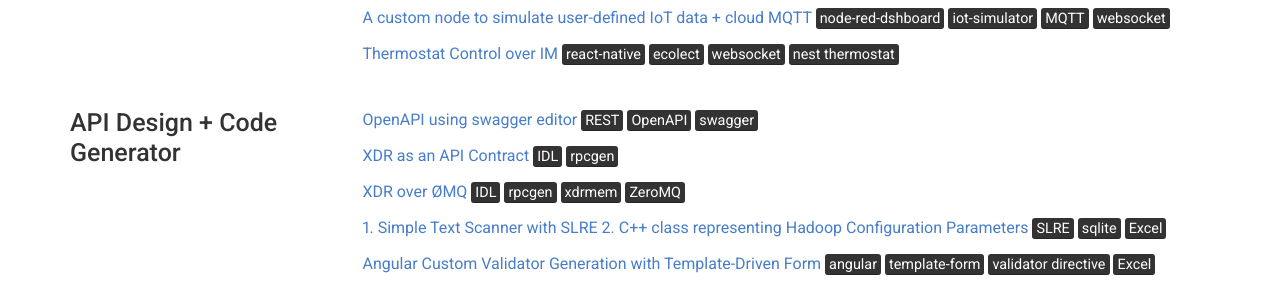
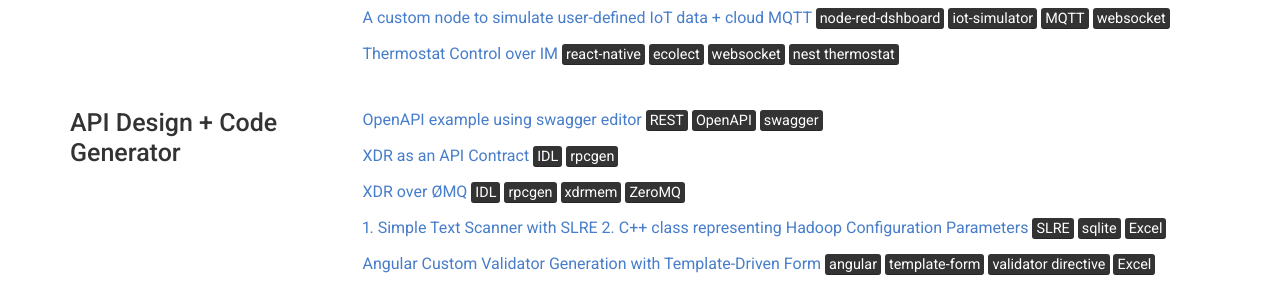
Before and after one commit to phyunsj/phyunsj.github.io, a Jekyll site: the page built from index.md, in a window 1280 px wide. Shown: the part 954-1242 px from the top of the page. Built offline with Jekyll 4.4.1, drawn with Linux system fonts in a browser that asks for light colours.

Commit message:
change the title of swagger repository

```diff
--- a/_data/projects.yml
+++ b/_data/projects.yml
@@ -34,7 +34,7 @@
   github: phyunsj
   description: | # this will include new lines to allow paragraphs
 
-    [OpenAPI using swagger editor](https://github.com/phyunsj/web-thing-swagger-page)  <mark>REST</mark>  <mark>OpenAPI</mark>  <mark>swagger</mark>
+    [OpenAPI example using swagger editor](https://github.com/phyunsj/web-thing-swagger-page)  <mark>REST</mark>  <mark>OpenAPI</mark>  <mark>swagger</mark>
 
     [XDR as an API Contract](https://github.com/phyunsj/api-contract)  <mark>IDL</mark>  <mark>rpcgen</mark>
 
```
